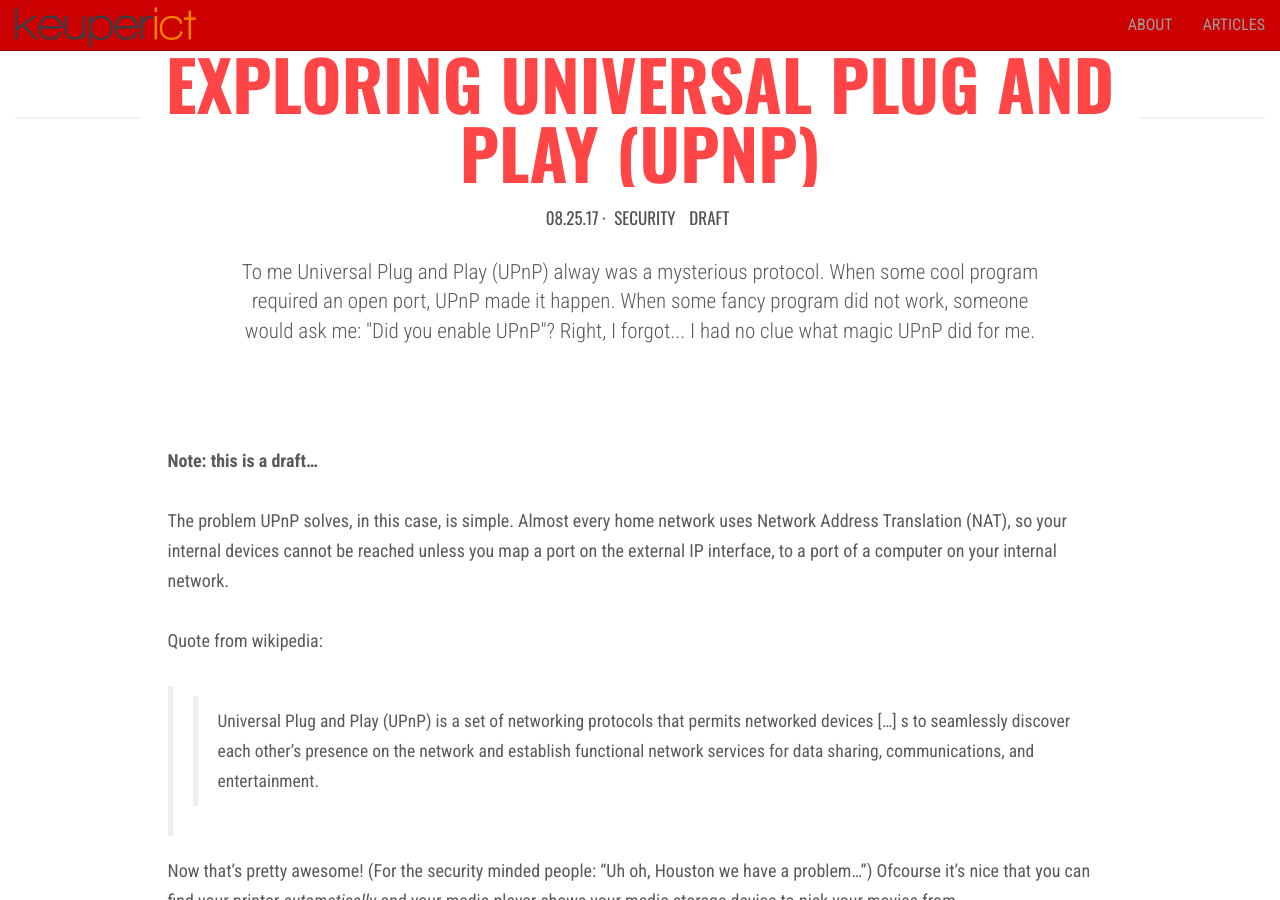
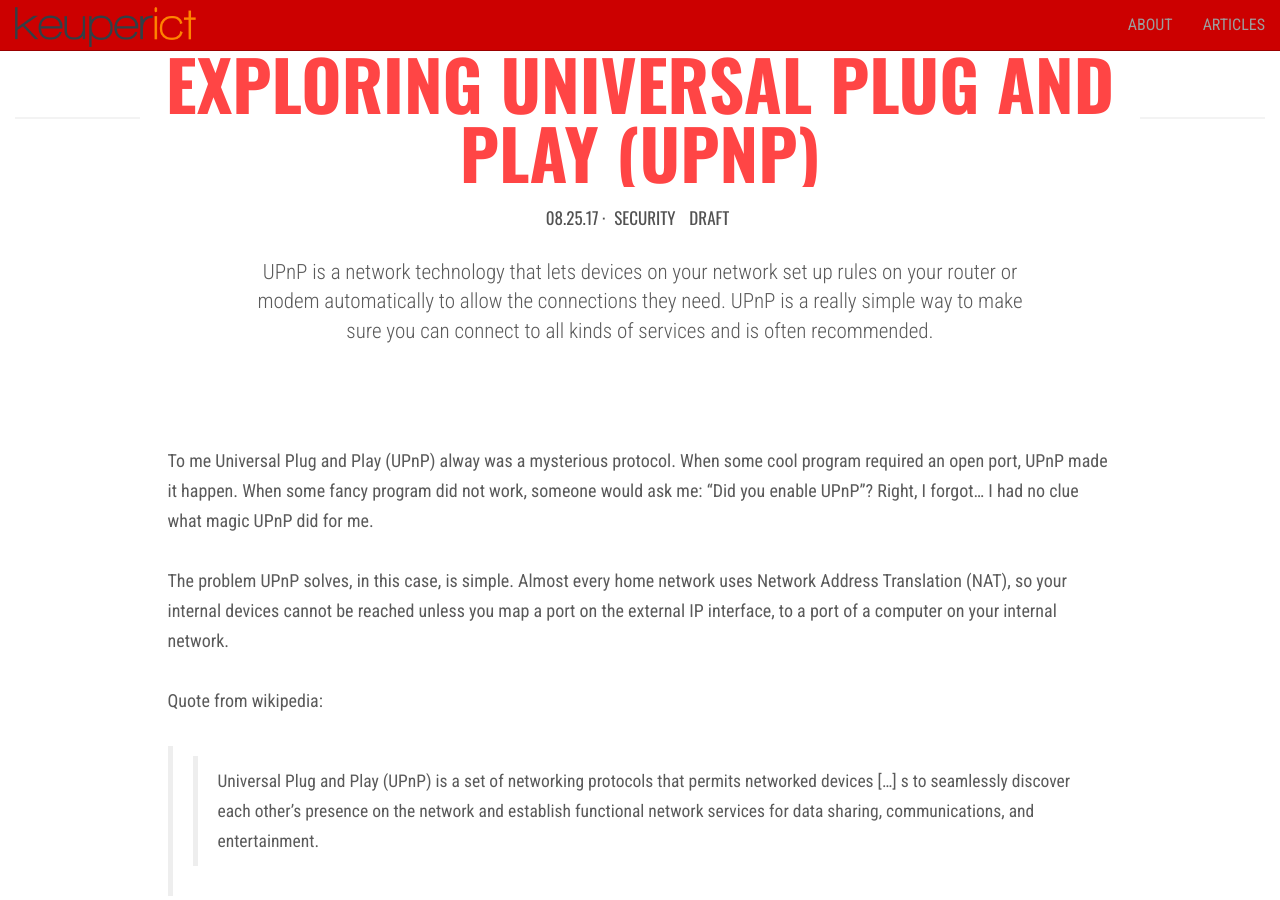
Before and after one commit to jkeuper/jkeuper.github.io, a Jekyll site: the page built from _posts/2017-08-25-exploring-upnp.md, in a window 1280 px wide and 900 px high, scrolled down 552 px. Built offline with Jekyll 4.4.1, drawn with Linux system fonts in a browser that asks for light colours; nearby versions of some CDN libraries.

Commit message:
Updated lead and first paragraph

```diff
--- a/_posts/2017-08-25-exploring-upnp.md
+++ b/_posts/2017-08-25-exploring-upnp.md
@@ -5,10 +5,10 @@ date: 2017-08-25 02:37
 categories: security draft
 tags: upnp hack draft
 featured_image: '/images/posts/mediaplayer1.png'
-lead_text: 'To me Universal Plug and Play (UPnP) alway was a mysterious protocol. When some cool program required an open port, UPnP made it happen. When some fancy program did not work, someone would ask me: "Did you enable UPnP"? Right, I forgot... I had no clue what magic UPnP did for me.'
+lead_text: 'UPnP is a network technology that lets devices on your network set up rules on your router or modem automatically to allow the connections they need. UPnP is a really simple way to make sure you can connect to all kinds of services and is often recommended.'
 ---
 
-**Note: this is a draft...**
+To me Universal Plug and Play (UPnP) alway was a mysterious protocol. When some cool program required an open port, UPnP made it happen. When some fancy program did not work, someone would ask me: "Did you enable UPnP"? Right, I forgot... I had no clue what magic UPnP did for me.
 
 The problem UPnP solves, in this case, is simple. Almost every home network uses Network Address Translation (NAT), so your internal devices cannot be reached unless you map a port on the external IP interface, to a port of a computer on your internal network.
 
```
